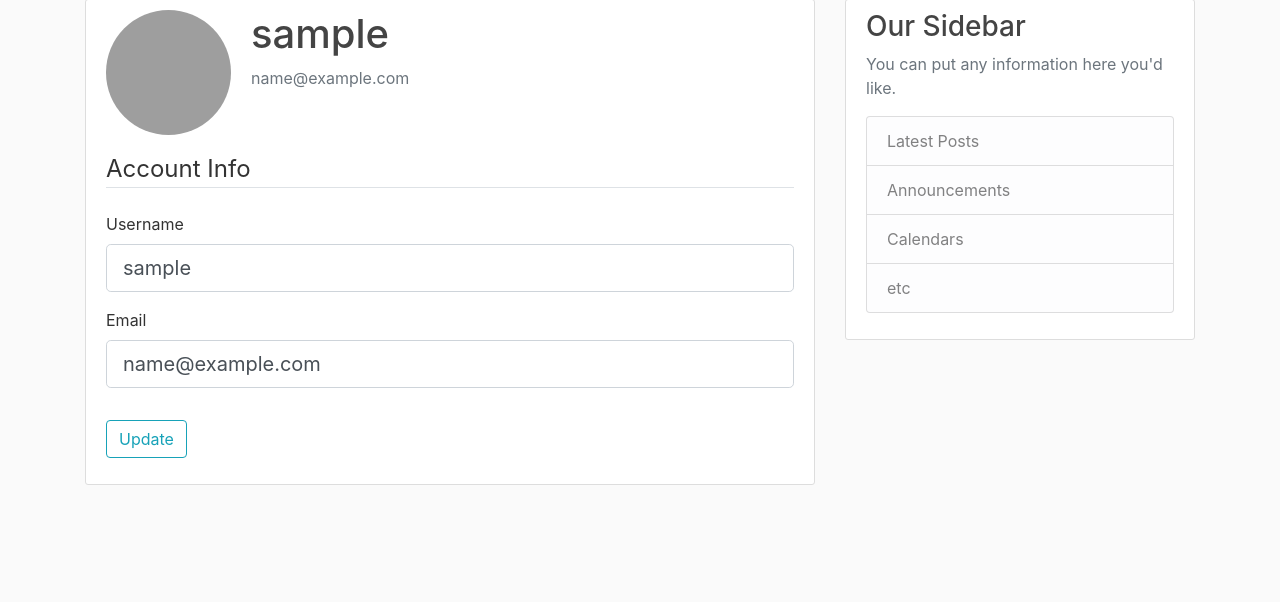
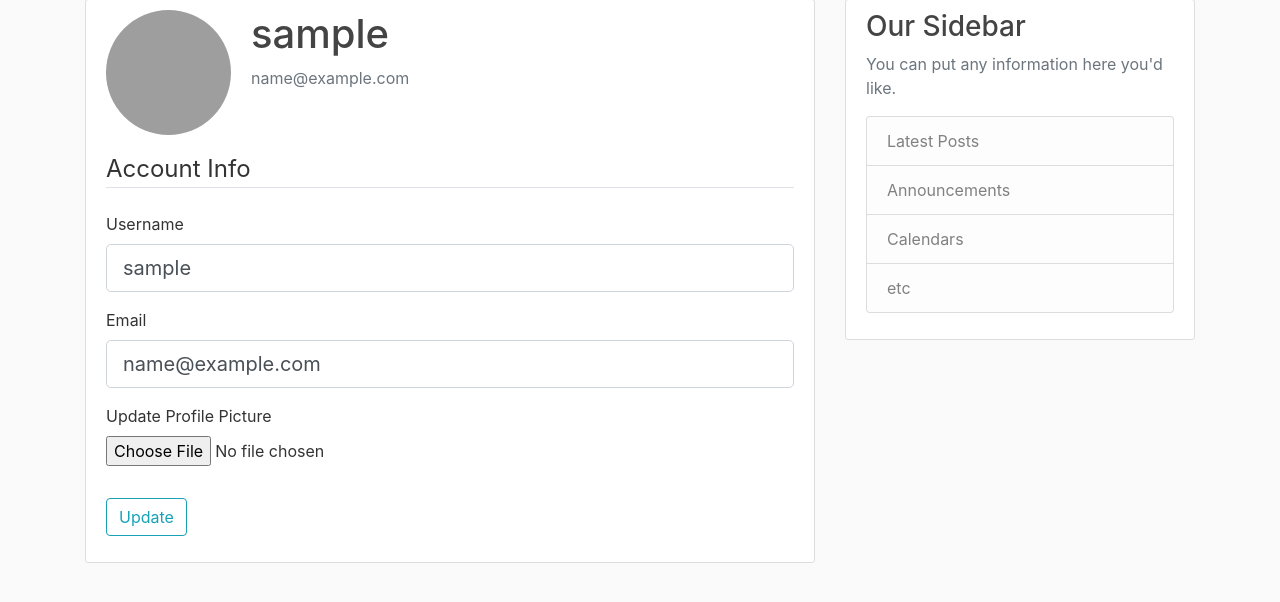
Before and after one commit to Pjagersky2/Flask-Blog, a Flask app: page /account in a window 1280 px wide. Shown: the part 81-683 px from the top of the page. Run offline with Flask 3, Linux system fonts and the light colour scheme; the visitor is signed in with stand-in values (Sample User, id 1); some libraries are stand-ins or nearby versions; grey boxes are pictures that could not be loaded.

Commit message:
Users can now change their profile pictures.

```diff
--- a/flaskblog/forms.py
+++ b/flaskblog/forms.py
@@ -1,5 +1,6 @@
 from flask_login import current_user
 from flask_wtf import FlaskForm
+from flask_wtf.file import FileAllowed, FileField
 from wtforms import BooleanField, PasswordField, StringField, SubmitField
 from wtforms.validators import DataRequired, Email, EqualTo, Length, ValidationError
 
@@ -24,7 +25,7 @@ class RegistrationForm(FlaskForm):
 
     submit = SubmitField("Sign Up")
 
-    def validate_username(self, username):
+    def validate_username(self, username) -> None:
         """
         Validate that the username is not taken.
 
@@ -36,7 +37,7 @@ class RegistrationForm(FlaskForm):
         if user:
             raise ValidationError("Error: Username is already taken.")
 
-    def validate_email(self, email):
+    def validate_email(self, email) -> None:
         """
         Validate that the username is not taken.
 
@@ -73,10 +74,11 @@ class UpdateAccountForm(FlaskForm):
                                                    Length(min=2,
                                                           max=20)])
     email = StringField("Email", validators=[DataRequired(), Email()])
-    password = PasswordField("Password", validators=[DataRequired()])
+    picture = FileField("Update Profile Picture", validators=[FileAllowed([
+        "jpg", "png"])])
     submit = SubmitField("Update")
 
-    def validate_username(self, username):
+    def validate_username(self, username) -> None:
         """
         Validate that the username is not taken.
 
@@ -89,7 +91,7 @@ class UpdateAccountForm(FlaskForm):
             if user:
                 raise ValidationError("That username is taken.  Please choose a different username.")
 
-    def validate_email(self, email):
+    def validate_email(self, email) -> None:
         """
         Validate that the username is not taken.
 
--- a/flaskblog/models.py
+++ b/flaskblog/models.py
@@ -21,6 +21,16 @@ class User(db.Model, UserMixin):
     posts = db.relationship("Post", backref="author", lazy=True)
 
     def __repr__(self):
+        """
+        Represents the User as a string.
+
+        When the user object is printed it states username, email, and
+        image file.
+
+        Returns:
+            str: The user's username, email, and image file.
+        """
+
         return f"User({self.username!r}, {self.email!r}, {self.image_file!r})"
 
 
@@ -33,4 +43,13 @@ class Post(db.Model):
     user_id = db.Column(db.Integer, db.ForeignKey("user.id"), nullable=False)
 
     def __repr__(self):
+        """
+        Represents the Post as a string.
+
+        When the user object is printed it states title and date posted.
+
+        Returns:
+            str: The post's title and date posted.
+        """
+
         return f"Post({self.title!r}, {self.date_posted})"
--- a/flaskblog/routes.py
+++ b/flaskblog/routes.py
@@ -1,5 +1,8 @@
+import os
+import secrets
 from flask import flash, redirect, render_template, request, url_for
 from flask_login import current_user, login_required, login_user, logout_user
+from PIL import Image
 from flaskblog import app, db, bcrypt
 from flaskblog.forms import LoginForm, RegistrationForm, UpdateAccountForm
 from flaskblog.models import Post, User
@@ -25,7 +28,7 @@ posts = [
 
 @app.route("/")
 @app.route("/home")  # both paths take you to the same place
-def home() -> str:
+def home() -> render_template:
     """
     Handle the home page.
 
@@ -33,14 +36,14 @@ def home() -> str:
     template for the home page.
 
     Returns:
-        str: A rendered template for the home page.
+        function: A rendered template for the home page.
     """
 
     return render_template("home.html", posts=posts)
 
 
 @app.route("/about")
-def about() -> str:
+def about() -> render_template:
     """
     Handle the about page.
 
@@ -48,7 +51,7 @@ def about() -> str:
     template for the about page.
 
     Returns:
-        str: A rendered template for the about page.
+        function: A rendered template for the about page.
     """
 
     return render_template("about.html", title="about")
@@ -63,8 +66,8 @@ def register() -> str:
     template for the registration page.
 
     Returns:
-        str: A redirect  for the login page.
-        str: A rendered template for the registration page.
+        str: A url redirect for the login page.
+        function: A rendered template for the registration page.
     """
 
     if current_user.is_authenticated:
@@ -97,7 +100,7 @@ def login() -> str:
     template for the login page.
 
     Returns:
-        str: A redirect template for the home page.
+        str: A url redirect template for the home page.
         str: A rendered template for the login page.
     """
 
@@ -128,11 +131,39 @@ def logout() -> str:
     This function handles user logout and redirects them to the home page.
 
     Returns:
-        str: A redirect for the home page.
+        function: A url redirect for the home page.
     """
 
     logout_user()
     return redirect(url_for("home"))
+
+
+def save_picture(form_picture) -> str:
+    """
+    Save the user's uploaded picture.
+
+    This function will save a picture that a user has uploaded and change
+    the name.
+
+    Args:
+        form_picture (str): the picture uploaded by the user.
+
+    Returns:
+        str: the filename of the user's uploaded picture.
+    """
+
+    random_hex = secrets.token_hex(8)
+    _, f_ext = os.path.splitext(form_picture.filename)
+    picture_fn = random_hex + f_ext
+    picture_path = os.path.join(app.root_path, "static/profile_pics",
+                                picture_fn)
+
+    output_size = (125, 125)
+    i = Image.open(form_picture)
+    i.thumbnail(output_size)
+    i.save(picture_path)
+
+    return picture_fn
 
 
 @app.route("/account", methods=["GET", "POST"])
@@ -144,11 +175,14 @@ def account() -> str:
     This function handles user accounts.
 
     Returns:
-        str: A render template for the account page.
+        function: A render template for the account page.
     """
 
     form = UpdateAccountForm()
     if form.validate_on_submit():
+        if form.picture.data:
+            picture_file = save_picture(form.picture.data)
+            current_user.image_file = picture_file
         current_user.username = form.username.data
         current_user.email = form.email.data
         db.session.commit()
--- a/flaskblog/templates/account.html
+++ b/flaskblog/templates/account.html
@@ -9,7 +9,7 @@
             </div>
         </div>
         <!-- FORM HERE -->
-        <form method="POST" action="">
+        <form method="POST" action="" enctype="multipart/form-data">
             {{ form.hidden_tag() }}
             <fieldset class="form-group">
                 <legend class="border-bottom mb-4">Account Info</legend>
@@ -40,6 +40,15 @@
                         {{ form.email(class="form-control form-control-lg") }}
                     {% endif %}
                 </div>
+                <div class="form-group">
+                    {{ form.picture.label() }}
+                    {{ form.picture(class="form-control-file") }}
+                    {% if form.picture.errors %}
+                        {% for error in form.picture.errors %}
+                            <span class="text-danger">{{ error }}</span></br>
+                        {% endfor %}
+                    {% endif %}
+                </div>
             </fieldset>
             <div class="form-group">
                 {{ form.submit(class="btn btn-outline-info") }}
```
